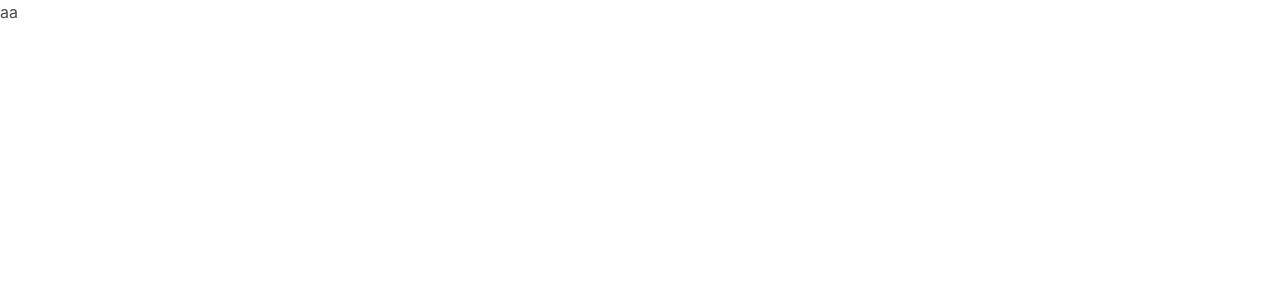
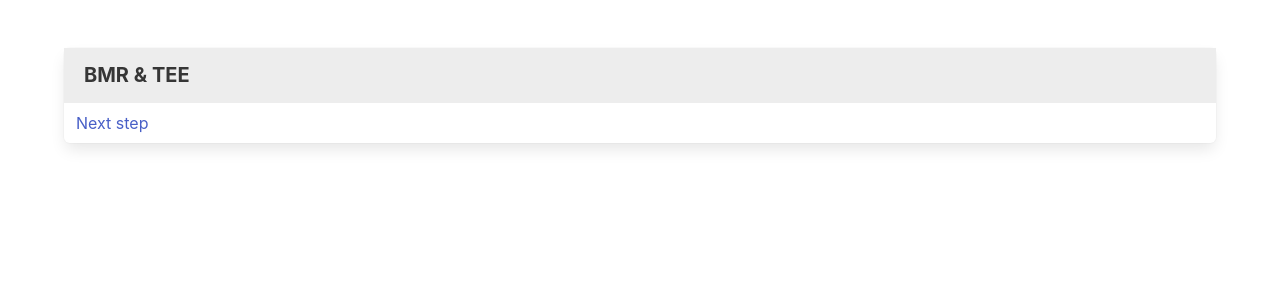
Before and after one commit to socunanena/macrouse-usecase, a Vue app: page / in a window 1280 px wide. Shown: the top 300 px of the page. Built offline with nearby package versions, Linux system fonts and the light colour scheme.

Commit message:
Implemented basic accordion

```diff
--- a/package.json
+++ b/package.json
@@ -10,14 +10,15 @@
     "dev": "parcel src/index.html --open"
   },
   "dependencies": {
-    "bulma": "^0.7.2",
     "macrouse": "^2.1.0",
     "vue": "^2.5.17",
     "vue-hot-reload-api": "^2.3.1"
   },
   "devDependencies": {
     "@vue/component-compiler-utils": "^2.2.0",
+    "bulma": "^0.7.2",
     "parcel-bundler": "^1.10.3",
+    "sass": "^1.14.2",
     "vue-template-compiler": "^2.5.17"
   }
 }
--- a/src/app.vue
+++ b/src/app.vue
@@ -1,12 +1,53 @@
 <template>
-  <div>
-aa
-  </div>
+  <section class="section">
+    <div class="container">
+      <div class="panel" v-bind:class="{ 'is-invisible': remainingSteps.includes('tee') }">
+        <div class="panel-heading is-radiusless" v-on:click="toStep('tee')">
+          BMR & TEE
+        </div>
+        <div class="panel-block" v-bind:class="{ 'is-invisible': steps[currentStep] !== 'tee' }">
+          <a v-on:click="nextStep">Next step</a>
+        </div>
+      </div>
+      <div class="panel" v-bind:class="{ 'is-invisible': remainingSteps.includes('goal') }">
+        <div class="panel-heading is-radiusless" v-on:click="toStep('goal')">
+          Goal
+        </div>
+        <div class="panel-block" v-bind:class="{ 'is-invisible': steps[currentStep] !== 'goal' }">
+          <a v-on:click="nextStep">Next step</a>
+        </div>
+      </div>
+      <div class="panel" v-bind:class="{ 'is-invisible': remainingSteps.includes('distribution') }">
+        <div class="panel-heading is-radiusless" v-on:click="toStep('distribution')">
+          Weekly distribution
+        </div>
+        <div class="panel-block" v-bind:class="{ 'is-invisible': steps[currentStep] !== 'distribution' }">
+        </div>
+      </div>
+    </div>
+  </section>
 </template>
 
 <script>
   export default {
     name: 'Home',
+    data: () => ({
+      steps: ['tee', 'goal', 'distribution'],
+      currentStep: 0,
+    }),
+    computed: {
+      remainingSteps: function() {
+        return this.steps.slice(this.currentStep + 1);
+      },
+    },
+    methods: {
+      nextStep: function() {
+        this.currentStep += 1;
+      },
+      toStep: function(step) {
+        this.currentStep = this.steps.indexOf(step);
+      },
+    },
   };
 </script>
 
```
Also changed, not shown: 1 other file (tests, documents, lock files or other folders).
